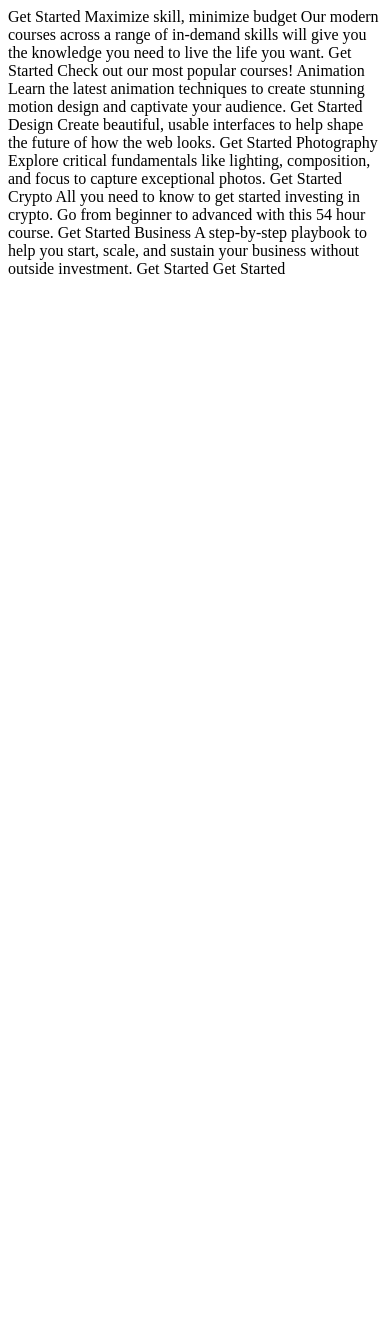
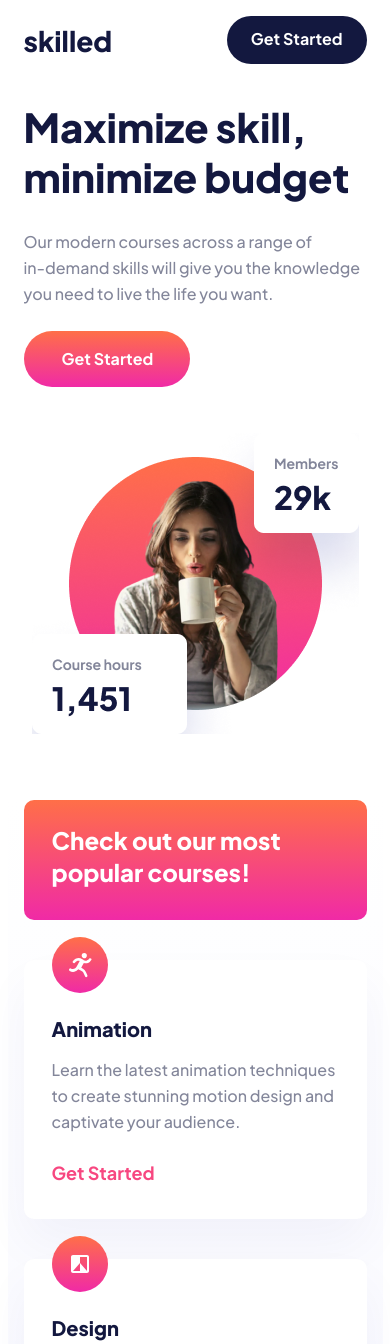
Before and after one commit to adonmez04/skilled-e-learning-landing-page-v2.0, a plain HTML site: page index.html in a window 390 px wide. Shown: the top 1344 px of the page. Before the commit the page ends 844 px from the top, so only its background shows below. Drawn offline with Linux system fonts and the light colour scheme.

Commit message:
the stable solution for mobile v1.0

```diff
--- a/index.html
+++ b/index.html
@@ -1,52 +1,148 @@
 <!DOCTYPE html>
 <html lang="en">
-<head>
-  <meta charset="UTF-8">
-  <meta name="viewport" content="width=device-width, initial-scale=1.0">
+  <head>
+    <meta charset="UTF-8" />
+    <meta name="viewport" content="width=device-width, initial-scale=1.0" />
 
-  <link rel="icon" type="image/png" sizes="32x32" href="./assets/favicon-32x32.png">
+    <link rel="preconnect" href="https://fonts.googleapis.com" />
+    <link rel="preconnect" href="https://fonts.gstatic.com" crossorigin />
+    <link
+      href="https://fonts.googleapis.com/css2?family=Plus+Jakarta+Sans:wght@500;700;800&display=swap"
+      rel="stylesheet"
+    />
 
-  <title>Frontend Mentor | Skilled e-learning landing page</title>
-</head>
-<body>
+    <title>Skilled e-learning landing page</title>
+    <link rel="stylesheet" href="./style.css" />
+  </head>
+  <body>
+    <div class="wrapper">
+      <!-- The Header Area -->
+      <div class="container">
+        <header class="header">
+          <nav class="header__menu">
+            <ul class="header__menu-list">
+              <li><a href="#" class="header__menu-item">skilled</a></li>
+              <li><a href="#" class="header__btn">Get Started</a></li>
+            </ul>
+          </nav>
+          <!-- The Hero Area -->
+          <section class="hero">
+            <div class="hero__content-area">
+              <h1 class="hero__title">Maximize skill, minimize budget</h1>
+              <p class="hero__description">
+                Our modern courses across a range of
+                <span class="space">in-demand</span> skills will give you the
+                knowledge you need to live the life you want.
+              </p>
+              <a href="#" class="hero__btn">Get Started</a>
+            </div>
+            <div class="hero__img-area">
+              <img
+                src="./assets/image-hero-mobile-new2.png"
+                alt=""
+                class="hero__img"
+              />
+            </div>
+          </section>
+        </header>
+      </div>
 
-  Get Started
+      <!-- The Main Area -->
+      <main>
+        <!-- The Card Area -->
+        <section class="card">
+          <div class="container">
+            <div class="card-grid">
+              <article class="card__item--primary">
+                <h2 class="card__item--primary-title">
+                  Check out our most popular courses!
+                </h2>
+              </article>
 
-  Maximize skill, minimize budget
+              <article class="card__item">
+                <img
+                  src="./assets/icon-animation.svg"
+                  alt=""
+                  class="card__item-icon"
+                />
+                <h3 class="card__item-title">Animation</h3>
+                <p class="card__item-description">
+                  Learn the latest animation techniques to create stunning
+                  motion design and captivate your audience.
+                </p>
+                <a href="#" class="card__item-link">Get Started</a>
+              </article>
 
-  Our modern courses across a range of in-demand skills will give you the
-  knowledge you need to live the life you want.
+              <article class="card__item">
+                <img
+                  src="./assets/icon-design.svg"
+                  alt=""
+                  class="card__item-icon"
+                />
+                <h3 class="card__item-title">Design</h3>
+                <p class="card__item-description">
+                  Create beautiful, usable interfaces to help shape the future
+                  of how the web looks.
+                </p>
+                <a href="#" class="card__item-link">Get Started</a>
+              </article>
 
-  Get Started
+              <article class="card__item">
+                <img
+                  src="./assets/icon-photography.svg"
+                  alt=""
+                  class="card__item-icon"
+                />
+                <h3 class="card__item-title">Photography</h3>
+                <p class="card__item-description">
+                  Explore critical fundamentals like lighting, composition, and
+                  focus to capture exceptional photos.
+                </p>
+                <a href="#" class="card__item-link">Get Started</a>
+              </article>
 
-  Check out our most popular courses!
+              <article class="card__item">
+                <img
+                  src="./assets/icon-crypto.svg"
+                  alt=""
+                  class="card__item-icon"
+                />
+                <h3 class="card__item-title">Crypto</h3>
+                <p class="card__item-description">
+                  All you need to know to get started investing in crypto. Go
+                  from beginner to advanced with this 54 hour course.
+                </p>
+                <a href="#" class="card__item-link">Get Started</a>
+              </article>
 
-  Animation
-  Learn the latest animation techniques to create stunning motion
-  design and captivate your audience.
-  Get Started
-
-  Design
-  Create beautiful, usable interfaces to help shape the future of
-  how the web looks.
-  Get Started
-
-  Photography
-  Explore critical fundamentals like lighting, composition, and focus
-  to capture exceptional photos.
-  Get Started
-
-  Crypto
-  All you need to know to get started investing in crypto. Go from beginner
-  to advanced with this 54 hour course.
-  Get Started
-
-  Business
-  A step-by-step playbook to help you start, scale, and sustain your business
-  without outside investment.
-  Get Started
-
-  Get Started
-
-</body>
+              <article class="card__item">
+                <img
+                  src="./assets/icon-business.svg"
+                  alt=""
+                  class="card__item-icon"
+                />
+                <h3 class="card__item-title">Business</h3>
+                <p class="card__item-description">
+                  A step-by-step playbook to help you start, scale, and sustain
+                  your business without outside investment.
+                </p>
+                <a href="#" class="card__item-link">Get Started</a>
+              </article>
+            </div>
+          </div>
+        </section>
+      </main>
+      <!-- The Footer Area -->
+      <footer class="footer">
+        <div class="container">
+          <nav class="footer__menu">
+            <ul class="footer__menu-list">
+              <li><a href="#" class="footer__menu-item">skilled</a></li>
+              <li><a href="#" class="footer__btn">Get Started</a></li>
+            </ul>
+          </nav>
+        </div>
+      </footer>
+    </div>
+  </body>
 </html>
--- a/style.css
+++ b/style.css
@@ -0,0 +1,299 @@
+/* THE MOBILE FIRST SOLUTION */
+/* Under the XXXpx */
+
+/* THE SETTINGS FOR TABLETS */
+/* THE SETTINGS FOR DESKTOPS */
+
+/********************/
+/* Global Style */
+/********************/
+
+*,
+*::after,
+*::before {
+  padding: 0;
+  margin: 0;
+  box-sizing: inherit;
+}
+
+html {
+  box-sizing: border-box;
+}
+
+body {
+  /* The Typography */
+  font-family: "Plus Jakarta Sans";
+  font-style: normal;
+  /* To center the content */
+  display: flex;
+  flex-direction: column;
+  justify-content: flex-start;
+  align-items: center;
+  height: 100vh;
+}
+
+.wrapper {
+  /* The Initial Value */
+  max-width: 375px; /* -> for max-width of the container depending on the design (for mobile) */
+
+  /* The Box Model */
+  padding-top: 16px;
+  /* The Flexbox */
+  display: flex;
+  flex-direction: column;
+}
+
+.container {
+  /* The Initial Value */
+  width: 91.466666%; /* -> for 16px margin right and left of the container and 343px width of the content area depending on the design (for mobile) */
+
+  /* The Box Model */
+  margin: 0 auto;
+}
+
+/********************/
+/* Components Style */
+/********************/
+
+/* The Header Area */
+/**********************/
+
+.header {
+  /* The Box Model */
+  margin-bottom: 66px;
+}
+.header__menu {
+  /* The Box Model */
+  margin-bottom: 38px;
+}
+.header__menu-list {
+  /* The Flexbox */
+  display: flex;
+  justify-content: space-between;
+  align-items: center;
+
+  /* The Misc */
+  list-style-type: none;
+}
+.header__menu-item {
+  /* The Typography */
+  font-weight: 800;
+  font-size: 28px;
+  line-height: 35px;
+  color: #13183f;
+  /* The Misc */
+  text-decoration: none;
+}
+.header__btn:link,
+.header__btn:visited {
+  /* The Typography */
+  font-weight: 700;
+  font-size: 16px;
+  line-height: 28px;
+  color: #ffffff;
+  /* The Misc */
+  text-decoration: none;
+  /* The Background */
+  display: inline-block;
+  background: #13183f;
+  border-radius: 28px;
+  padding: 9px 24px 11px;
+}
+
+.header__btn:hover,
+.header__btn:active {
+}
+
+/* The Hero Area */
+/**********************/
+
+.hero {
+  /* The Flexbox */
+  display: flex;
+  flex-wrap: wrap;
+}
+.hero__content-area {
+}
+.hero__title {
+  /* The Typography */
+  font-weight: 800;
+  font-size: 40px;
+  line-height: 50px;
+  color: #13183f;
+  /* The Box Model */
+  margin-bottom: calc(26px + 1px);
+}
+.hero__description {
+  /* The Typography */
+  font-weight: 500;
+  font-size: 16px;
+  line-height: 26px;
+  color: #83869a;
+  /* The Box Model */
+  margin-bottom: 24px;
+}
+
+.space::before {
+  content: "\A";
+  white-space: pre;
+}
+
+.hero__btn:link,
+.hero__btn:visited {
+  /* The Typography */
+  font-weight: 700;
+  font-size: 16px;
+  line-height: 26px;
+  color: #ffffff;
+  /* The Misc */
+  text-decoration: none;
+  /* The Background */
+  display: inline-block;
+  background: linear-gradient(180deg, #ff6f48 0%, #f02aa6 100%);
+  border-radius: 31.5px;
+  padding: 15px 37px 15px 38px;
+  /* The Box Model */
+  margin-bottom: 46px;
+}
+
+.hero__btn:hover,
+.hero__btn:active {
+}
+
+.hero__img-area {
+  /* The Initial Value */
+  width: 100%;
+  /* The Box Model */
+  padding: 0 8px;
+}
+.hero__img {
+  /* The Initial Value */
+  display: block;
+  max-width: 100%;
+}
+
+/* The Main Area */
+/**********************/
+/* The Card Area */
+/**********************/
+
+.card {
+  /* The Background */
+  background: linear-gradient(180deg, #ffffff 0%, #f0f1ff 100%);
+  /* The Box Model */
+  padding-bottom: 80px;
+}
+.card-grid {
+  /* The CSS Grid */
+  display: grid;
+  grid-template-columns: repeat(1, 1fr);
+  row-gap: 40px;
+}
+.card__item--primary {
+  /* The Background */
+  background: linear-gradient(180deg, #ff6f48 0%, #f02aa6 100%);
+  border-radius: 10px;
+  /* The Box Model */
+  padding: 24px 29px 32px 28px;
+}
+.card__item--primary-title {
+  /* The Typography */
+  font-weight: 800;
+  font-size: 24px;
+  line-height: 32px;
+  color: #ffffff;
+}
+.card__item {
+  /* The Background */
+  background: #ffffff;
+  box-shadow: 0px 25px 50px rgba(6, 22, 141, 0.0442381);
+  border-radius: 10px;
+  /* The Box Model */
+  padding: 56px 29px 32px 28px;
+  /* The Positioning */
+  position: relative;
+}
+.card__item-icon {
+  /* The Positioning */
+  position: absolute;
+  top: -9%;
+}
+.card__item-title {
+  /* The Typography */
+  font-weight: 800;
+  font-size: 20px;
+  line-height: 25px;
+  color: #13183f;
+  /* The Box Model */
+  margin-bottom: 16px;
+}
+.card__item-description {
+  font-weight: 500;
+  font-size: 16px;
+  line-height: 26px;
+  color: #83869a;
+  /* The Box Model */
+  margin-bottom: 24px;
+}
+.card__item-link:link,
+.card__item-link:visited {
+  /* The Typography */
+  font-weight: 700;
+  font-size: 18px;
+  line-height: 28px;
+  color: #f74780;
+  /* The Misc */
+  text-decoration: none;
+}
+
+.card__item-link:hover,
+.card__item-link:active {
+}
+
+/* The Footer Area */
+/**********************/
+
+.footer {
+  /* The Background */
+  background: #13183f;
+  /* The Box Model */
+  padding: 36px 0;
+}
+.footer__menu {
+}
+.footer__menu-list {
+  /* The Flexbox */
+  display: flex;
+  justify-content: space-between;
+  align-items: center;
+  /* The Misc */
+  list-style-type: none;
+}
+.footer__menu-item {
+  /* The Typography */
+  font-weight: 800;
+  font-size: 28px;
+  line-height: 35px;
+  color: #ffffff;
+  /* The Misc */
+  text-decoration: none;
+}
+.footer__btn:link,
+.footer__btn:visited {
+  /* The Typography */
+  font-weight: 700;
+  font-size: 16px;
+  line-height: 28px;
+  color: #ffffff;
+  /* The Misc */
+  text-decoration: none;
+  /* The Background */
+  display: inline-block;
+  background: linear-gradient(180deg, #4851ff 0%, #f02aa6 100%);
+  border-radius: 28px;
+  padding: 9px 24px 11px;
+}
+
+.footer__btn:hover,
+.footer__btn:active {
+}
```
Also changed, not shown: assets/image-hero-mobile-new2.png (added).
